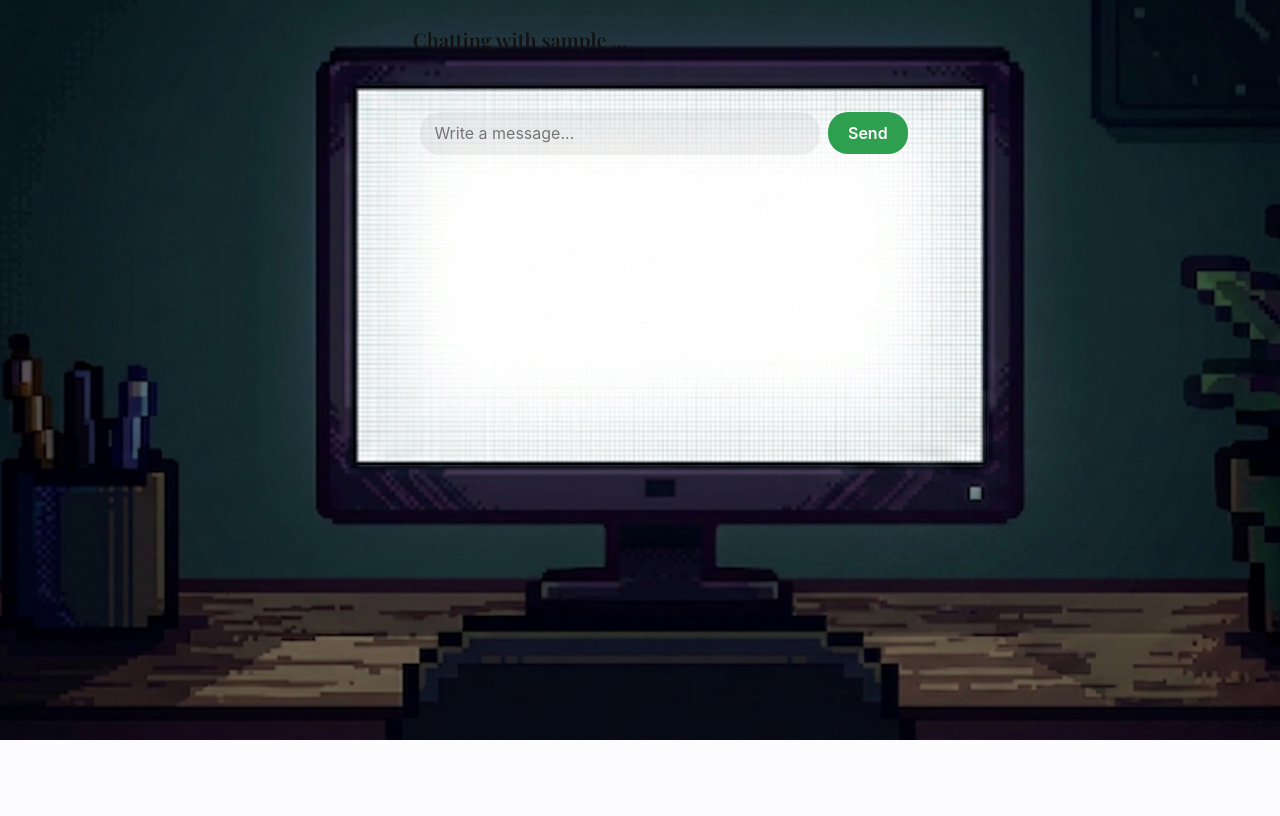
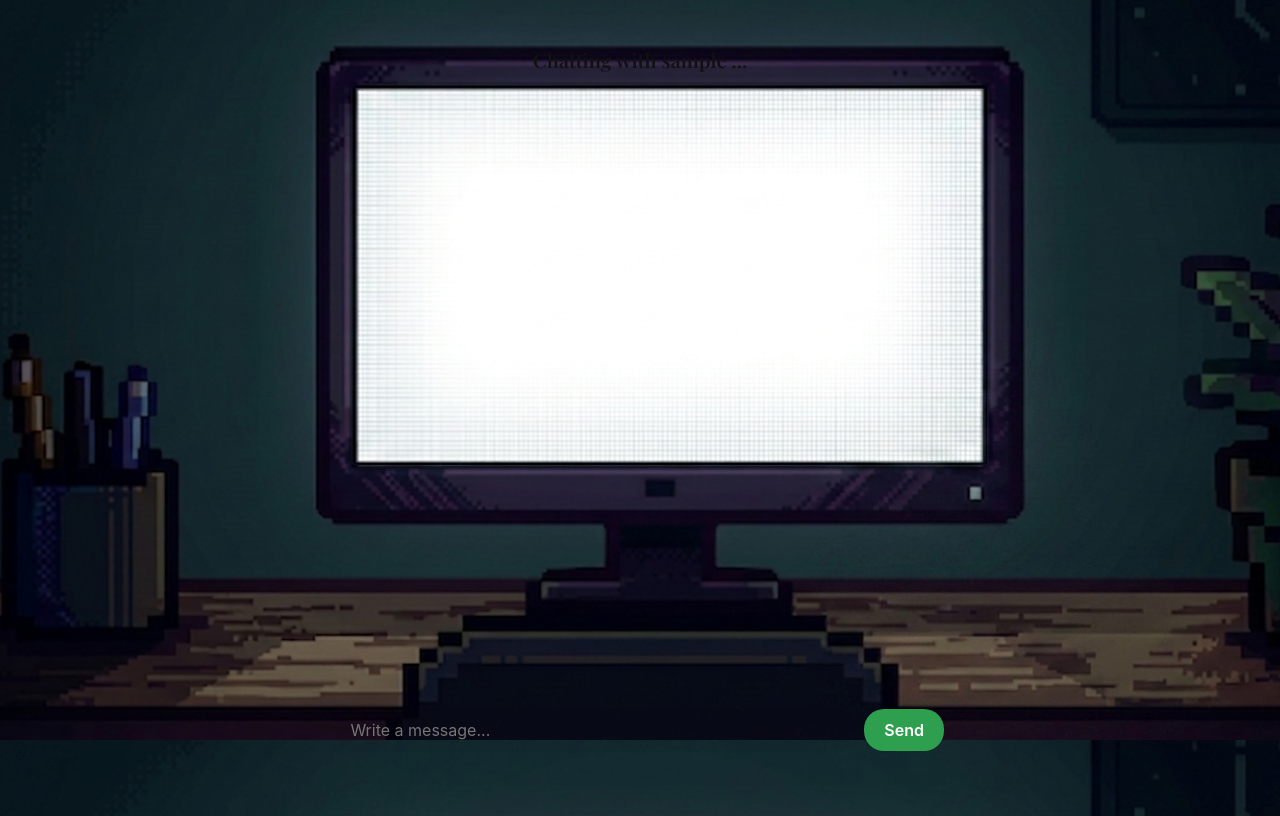
Before and after one commit to Marcelino123456789/Studia, a Flask app: template templates/chat.html in a window 1280 px wide. Shown: the part 60-876 px from the top of the page. Before the commit the page ends 800 px from the top, so only its background shows below. Run offline with Flask 3, Linux system fonts and the light colour scheme; the template is opened without the code that fills it: most values are stand-ins (such as "Sample title", 1, 10 or a date in 2020); parts of the project's set-up code (start-up, migrations or seed data) failed here and were passed over; some libraries are stand-ins or nearby versions; some web fonts are replaced.

Commit message:
Update styles.css

```diff
--- a/static/styles.css
+++ b/static/styles.css
@@ -711,87 +711,88 @@ body.tasks-bg {
 }
 
 /* ==========================================================================
-   3. CHAT PAGE  (body.chat-bg, template wraps content in .chat-page)
+   3. CHAT PAGE
    ========================================================================== */
 
 .chat-bg .chat-page {
   display: flex;
   flex-direction: column;
-  align-items: stretch;
+  width: 100%;
   max-width: 640px;
+  height: calc(100vh - 80px);
   margin: 0 auto;
+  padding: 0 1rem;
+  box-sizing: border-box;
 }
-
 /* "Chatting with X" heading */
 .chat-bg .chat-header h5 {
   font-family: var(--chat-title-font);
   color: var(--chat-black);
   font-weight: 600;
-  margin-bottom: 1rem;
-  transform: translate(-120px,-20px);
+  margin: 0 0 0.75rem 0;
 }
-
-/* Messages area — ONLY this scrolls, fixed max height */
+/* Messages area — ONLY this area scrolls */
 .chat-bg .messages-container {
-  max-height: 35vh;
+  flex: 1;
+  min-height: 0;
   overflow-y: auto;
   display: flex;
   flex-direction: column;
   gap: 0.5rem;
-  padding: 1rem;
+  padding: 1rem 0.25rem;
   background-color: transparent;
   border-radius: 4px;
-  margin-bottom: 0.75rem;
-  transform: translate(37px,-30px);
+  margin: 0;
 }
-
+/* Each message row */
 .chat-bg .message-row {
   display: flex;
   width: 100%;
+  flex-shrink: 0;
 }
-
 .chat-bg .message-row.sent {
   justify-content: flex-end;
 }
-
 .chat-bg .message-row.received {
   justify-content: flex-start;
 }
-
+/* Message bubble */
 .chat-bg .message {
   max-width: 75%;
   padding: 0.45rem 0.8rem;
   border-radius: 16px;
   text-align: left;
   word-wrap: break-word;
+  overflow-wrap: break-word;
 }
-
-/* Sent by me: right side, black */
+/* Sent by me — BLUE, RIGHT */
 .chat-bg .sent-message {
   background-color: var(--chat-blue);
   color: #ffffff;
   border-bottom-right-radius: 4px;
 }
-
-/* Received: left side, blue */
+/* Received — BLACK, LEFT */
 .chat-bg .received-message {
   background-color: var(--chat-black);
   color: #ffffff;
   border-bottom-left-radius: 4px;
 }
-
-/* Send-message form — stays put, does not scroll with messages */
+/* Send-message form — ALWAYS stays at the bottom */
 .chat-bg .send-message-form {
   display: flex;
   align-items: center;
   gap: 0.5rem;
+  width: 100%;
   flex-shrink: 0;
-  transform: translate(100px,-20px);
+  padding: 0.75rem 0 1rem 0;
+  margin: 0;
+  background-color: transparent;
 }
-
-/* "Write a message..." input — clean, minimal, slightly transparent */
+/* "Write a message..." input */
 .chat-bg textarea[name="content"] {
   flex: 1;
+  width: auto;
+  min-width: 0;
   border: none;
   outline: none;
   box-shadow: none;
@@ -799,15 +800,12 @@ body.tasks-bg {
   padding: 0.6rem 0.9rem;
   border-radius: 20px;
   color: var(--chat-black);
-
   resize: none;
   min-height: 42px;
   max-height: 120px;
   overflow-y: auto;
-  flex: none;
-  width: 400px;
+  box-sizing: border-box;
 }
-
 .chat-bg textarea[name="content"]:hover,
 .chat-bg textarea[name="content"]:focus,
 .chat-bg textarea[name="content"]:focus-visible {
@@ -816,7 +814,6 @@ body.tasks-bg {
   box-shadow: none;
   background-color: rgba(0, 0, 0, 0.08);
 }
-
 /* Send button */
 .chat-bg button[value="send"] {
   background-color: var(--chat-green);
@@ -829,11 +826,9 @@ body.tasks-bg {
   transition: background-color 0.15s ease;
   flex-shrink: 0;
 }
-
 .chat-bg button[value="send"]:hover {
   background-color: #257f41;
 }
-
 /* ==========================================================================
    CALENDAR PAGE
    ========================================================================== */
```
